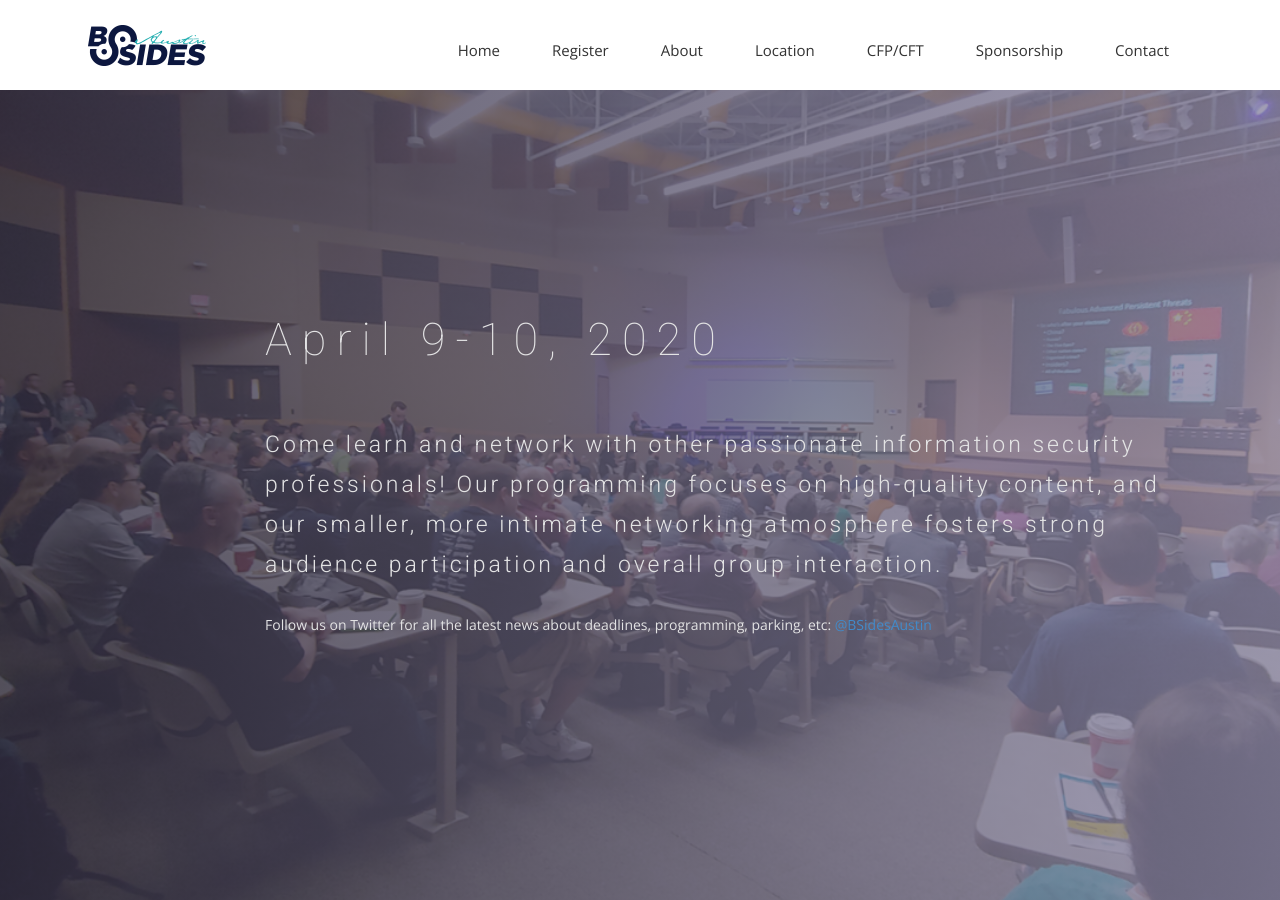
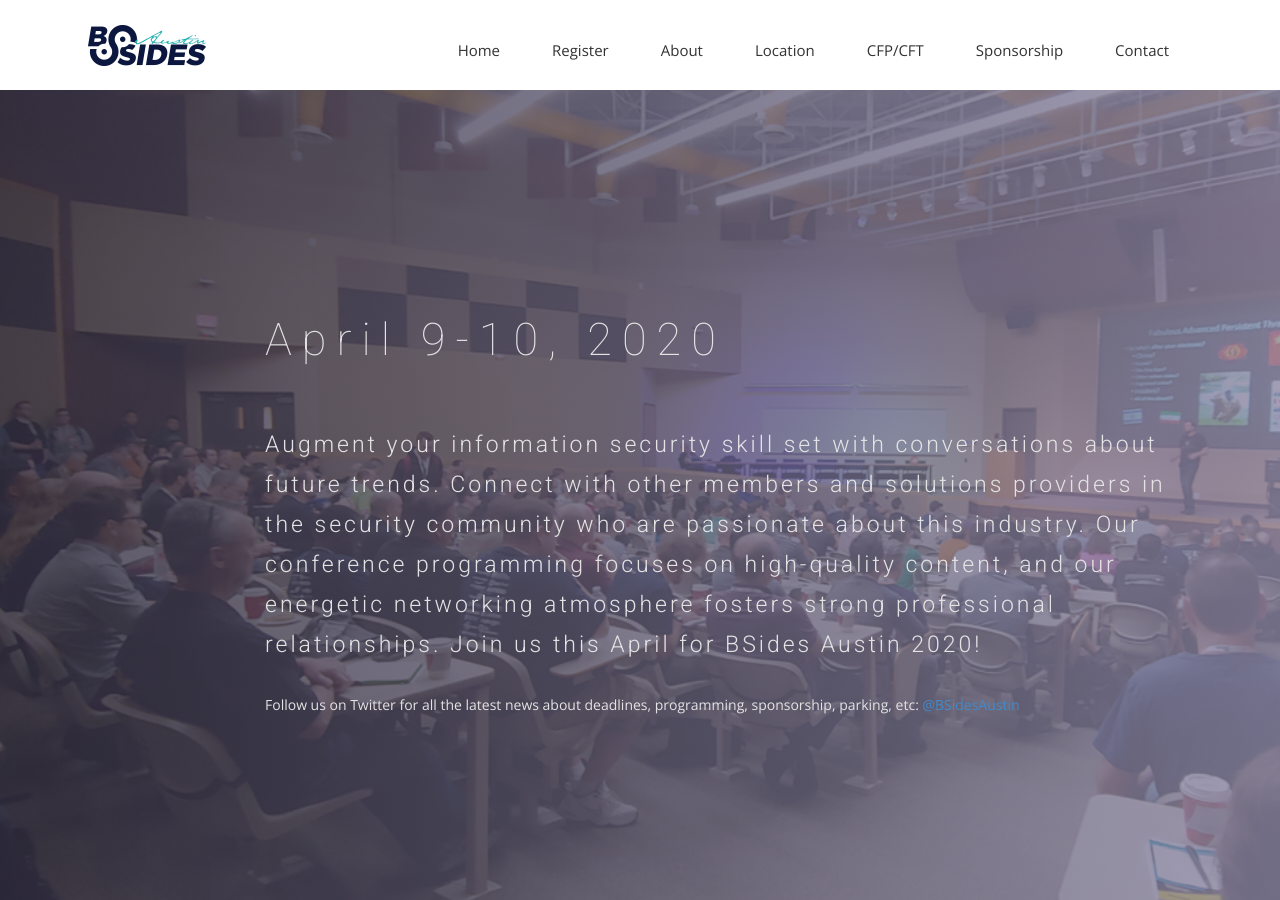
Before and after one commit to bsidesaustin/test, a Jekyll site: the page built from index.html, in a window 1280 px wide and 900 px high. Built offline with Jekyll 4.4.1, drawn with Linux system fonts in a browser that asks for light colours; nearby versions of some CDN libraries; some web fonts are replaced.

Commit message:
Update index.html

```diff
--- a/index.html
+++ b/index.html
@@ -11,8 +11,8 @@
       <div class="col-md-10 col-md-offset-2">
         <div class="block">
           <h1 class="animated fadeInUp">April 9-10, 2020</h1>
-          <p>Come learn and network with other passionate information security professionals! Our programming focuses on high-quality content, and our smaller, more intimate networking atmosphere fosters strong audience participation and overall group interaction.</p>
-<br>Follow us on Twitter for all the latest news about deadlines, programming, parking, etc: <a href="https://twitter.com/bsidesaustin">@BSidesAustin</a>
+          <p>Augment your information security skill set with conversations about future trends. Connect with other members and solutions providers in the security community who are passionate about this industry. Our conference programming focuses on high-quality content, and our energetic networking atmosphere fosters strong professional relationships. Join us this April for BSides Austin 2020!</p>
+<br>Follow us on Twitter for all the latest news about deadlines, programming, sponsorship, parking, etc: <a href="https://twitter.com/bsidesaustin">@BSidesAustin</a>
 
         </div>
       </div>
```
